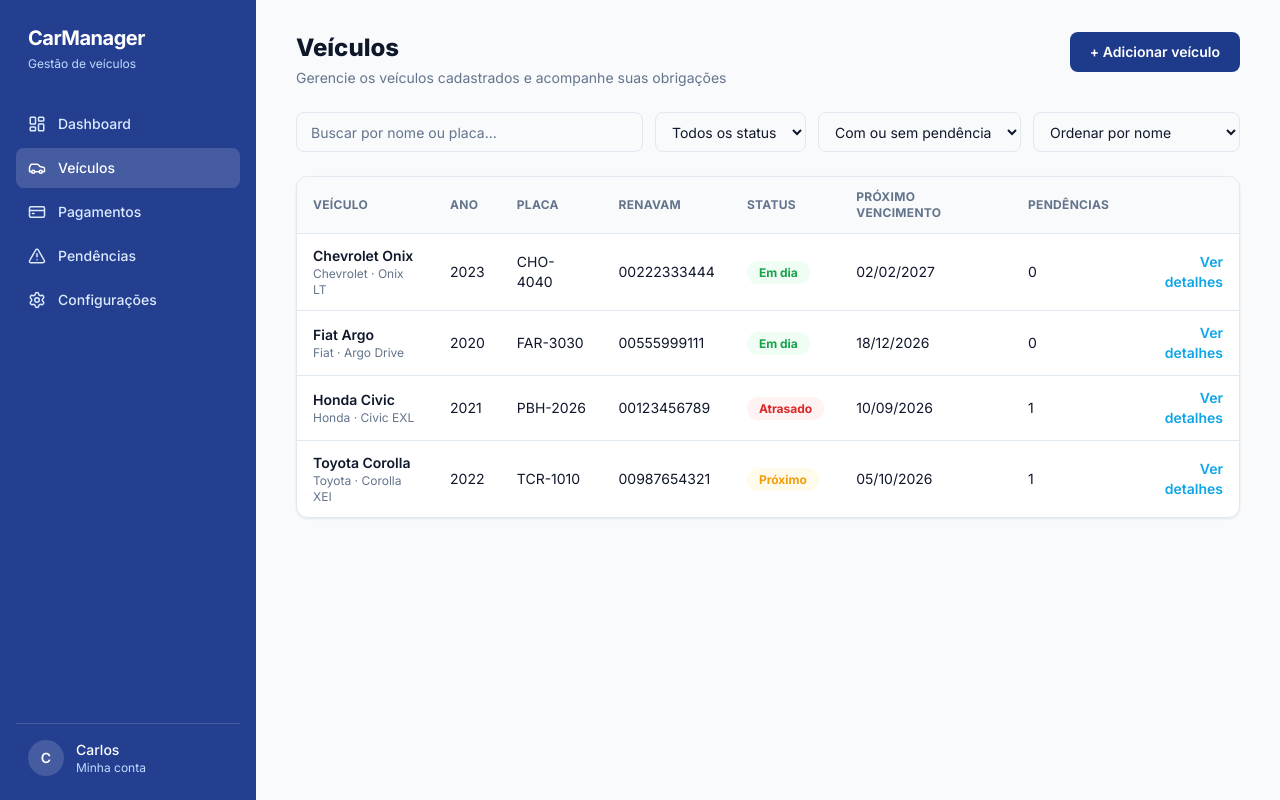
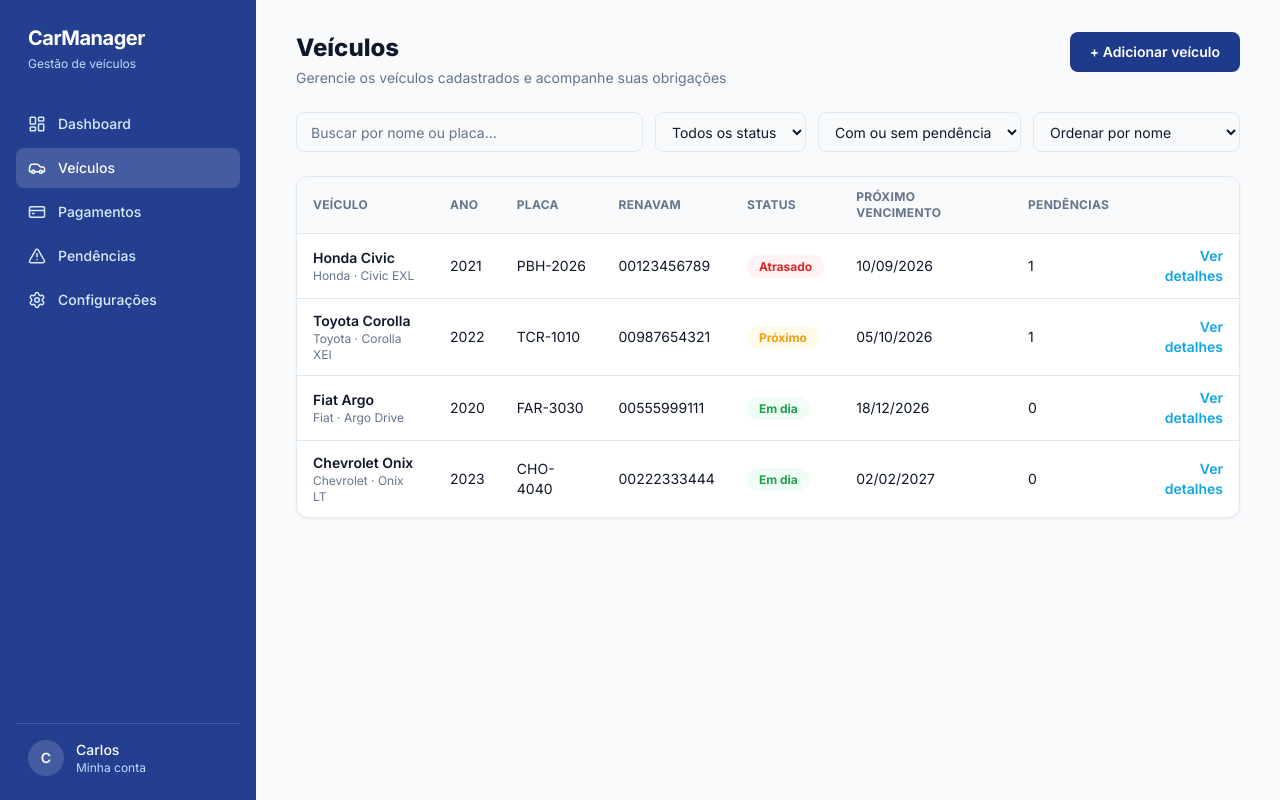
Before and after one commit to DevCarlos779/CarManager, a Next.js app: page /veiculos in a window 1280 px wide. Built offline with nearby package versions, Linux system fonts and the light colour scheme.

Commit message:
Deixando somente layout

```diff
--- a/src/app/veiculos/[placa]/page.tsx
+++ b/src/app/veiculos/[placa]/page.tsx
@@ -22,7 +22,6 @@ type VeiculoInfo = {
   renavam: string;
   chassi: string;
   cor: string;
-  observacoes: string;
 };
 
 // Mock: em produção isso viria de uma busca pelo params.id
@@ -34,7 +33,6 @@ const VEICULO: VeiculoInfo = {
   renavam: "00123456789",
   chassi: "9BW...F421",
   cor: "Prata",
-  observacoes: "Revisão feita em agosto/2026.",
 };
 
 const OBRIGACOES_INICIAIS: Obrigacao[] = [
@@ -63,50 +61,12 @@ const STATUS_CONFIG: Record<StatusObrigacao, { label: string; className: string
   atrasado: { label: "Atrasado", className: "bg-[#FEF2F2] text-[#DC2626]" },
 };
 
-function formatarMoeda(valor: number) {
-  return valor.toLocaleString("pt-BR", { style: "currency", currency: "BRL" });
-}
-
-// Nova data = mesmo dia/mês do vencimento original, no ano seguinte.
-function recalcularProximoVencimento(vencimentoAtual: string) {
-  const [dia, mes, ano] = vencimentoAtual.split("/");
-  return `${dia}/${mes}/${Number(ano) + 1}`;
-}
 
 export default function VeiculoDetalhes() {
   const [obrigacoes, setObrigacoes] = useState(OBRIGACOES_INICIAIS);
   const [obrigacaoSelecionada, setObrigacaoSelecionada] = useState<Obrigacao | null>(null);
   const [dataPagamento, setDataPagamento] = useState("");
 
-  function abrirModalPagamento(obrigacao: Obrigacao) {
-    setObrigacaoSelecionada(obrigacao);
-    setDataPagamento("");
-  }
-
-  function fecharModal() {
-    setObrigacaoSelecionada(null);
-  }
-
-  function confirmarPagamento() {
-    if (!obrigacaoSelecionada) return;
-
-    const novoVencimento = recalcularProximoVencimento(obrigacaoSelecionada.vencimento);
-
-    setObrigacoes(
-      obrigacoes.map((obrigacao) =>
-        obrigacao.id === obrigacaoSelecionada.id
-          ? {
-              ...obrigacao,
-              status: "pago",
-              dataPagamento,
-              vencimento: novoVencimento,
-            }
-          : obrigacao
-      )
-    );
-
-    fecharModal();
-  }
 
   return (
     <div className="flex flex-col gap-6">
@@ -151,12 +111,6 @@ export default function VeiculoDetalhes() {
           <div className="text-xs uppercase text-[#64748B]">Chassi</div>
           <div className="text-sm font-semibold text-[#0F172A]">{VEICULO.chassi}</div>
         </div>
-        {VEICULO.observacoes && (
-          <div className="col-span-3">
-            <div className="text-xs uppercase text-[#64748B]">Observações</div>
-            <div className="text-sm text-[#0F172A]">{VEICULO.observacoes}</div>
-          </div>
-        )}
       </div>
 
       <div>
@@ -180,7 +134,7 @@ export default function VeiculoDetalhes() {
               {obrigacoes.map((obrigacao) => (
                 <tr key={obrigacao.id} className="border-b border-[#E2E8F0] last:border-0">
                   <td className="px-4 py-3 font-semibold text-[#0F172A]">{obrigacao.tipo}</td>
-                  <td className="px-4 py-3 text-[#0F172A]">{formatarMoeda(obrigacao.valor)}</td>
+                  <td className="px-4 py-3 text-[#0F172A]">{obrigacao.valor}</td>
                   <td className="px-4 py-3 text-[#0F172A]">{obrigacao.vencimento}</td>
                   <td className="px-4 py-3 text-[#0F172A]">{obrigacao.dataPagamento ?? "—"}</td>
                   <td className="px-4 py-3">
@@ -191,7 +145,6 @@ export default function VeiculoDetalhes() {
                   <td className="px-4 py-3 text-right">
                     {obrigacao.status !== "pago" && (
                       <button
-                        onClick={() => abrirModalPagamento(obrigacao)}
                         className="font-semibold text-[#0EA5E9] hover:underline"
                       >
                         Marcar como pago
@@ -230,7 +183,7 @@ export default function VeiculoDetalhes() {
                 Próximo vencimento recalculado
               </div>
               <div className="mt-1 text-xl font-extrabold text-[#0F172A]">
-                {recalcularProximoVencimento(obrigacaoSelecionada.vencimento)}
+                {obrigacaoSelecionada.vencimento}
               </div>
               <div className="mt-2 text-xs text-[#64748B]">
                 Renovação anual: nova data = mesmo dia/mês do vencimento
@@ -240,13 +193,11 @@ export default function VeiculoDetalhes() {
 
             <div className="flex justify-end gap-3">
               <button
-                onClick={fecharModal}
                 className="rounded-lg border border-[#E2E8F0] px-4 py-2 text-sm font-semibold text-[#0F172A]"
               >
                 Cancelar
               </button>
               <button
-                onClick={confirmarPagamento}
                 disabled={!dataPagamento}
                 className="rounded-lg bg-[#1E3A8A] px-4 py-2 text-sm font-semibold text-white disabled:opacity-50"
               >
--- a/src/app/veiculos/page.tsx
+++ b/src/app/veiculos/page.tsx
@@ -75,34 +75,7 @@ const STATUS_CONFIG: Record<Status, { label: string; className: string }> = {
   "em-dia": { label: "Em dia", className: "bg-[#F0FDF4] text-[#16A34A]" },
 };
 
-type StatusFilter = "todos" | Status;
-type PendenciaFilter = "todos" | "com-pendencia" | "sem-pendencia";
-type SortKey = "nome" | "vencimento";
-
 export default function Veiculos() {
-  const [busca, setBusca] = useState("");
-  const [statusFiltro, setStatusFiltro] = useState<StatusFilter>("todos");
-  const [pendenciaFiltro, setPendenciaFiltro] =
-    useState<PendenciaFilter>("todos");
-  const [ordenacao, setOrdenacao] = useState<SortKey>("nome");
-
-  const veiculosFiltrados = MOCK_VEICULOS.filter((v) => {
-    const buscaMatch =
-      v.nome.toLowerCase().includes(busca.toLowerCase()) ||
-      v.placa.toLowerCase().includes(busca.toLowerCase());
-
-    const statusMatch = statusFiltro === "todos" || v.status === statusFiltro;
-
-    const pendenciaMatch =
-      pendenciaFiltro === "todos" ||
-      (pendenciaFiltro === "com-pendencia" && v.pendencias > 0) ||
-      (pendenciaFiltro === "sem-pendencia" && v.pendencias === 0);
-
-    return buscaMatch && statusMatch && pendenciaMatch;
-  }).sort((a, b) => {
-    if (ordenacao === "nome") return a.nome.localeCompare(b.nome);
-    return a.proximoVencimento.localeCompare(b.proximoVencimento);
-  });
 
   return (
     <div className="flex flex-col gap-6">
@@ -126,15 +99,11 @@ export default function Veiculos() {
 
       <div className="flex flex-wrap items-center gap-3">
         <input
-          value={busca}
-          onChange={(e) => setBusca(e.target.value)}
           placeholder="Buscar por nome ou placa..."
           className="h-10 min-w-[220px] flex-1 rounded-lg border border-[#E2E8F0] px-3.5 text-sm text-[#0F172A] placeholder:text-[#64748B] focus:outline-none focus:ring-2 focus:ring-[#1E3A8A]/30"
         />
 
         <select
-          value={statusFiltro}
-          onChange={(e) => setStatusFiltro(e.target.value as StatusFilter)}
           className="h-10 rounded-lg border border-[#E2E8F0] px-3 text-sm text-[#0F172A] focus:outline-none focus:ring-2 focus:ring-[#1E3A8A]/30"
         >
           <option value="todos">Todos os status</option>
@@ -144,10 +113,6 @@ export default function Veiculos() {
         </select>
 
         <select
-          value={pendenciaFiltro}
-          onChange={(e) =>
-            setPendenciaFiltro(e.target.value as PendenciaFilter)
-          }
           className="h-10 rounded-lg border border-[#E2E8F0] px-3 text-sm text-[#0F172A] focus:outline-none focus:ring-2 focus:ring-[#1E3A8A]/30"
         >
           <option value="todos">Com ou sem pendência</option>
@@ -156,8 +121,6 @@ export default function Veiculos() {
         </select>
 
         <select
-          value={ordenacao}
-          onChange={(e) => setOrdenacao(e.target.value as SortKey)}
           className="h-10 rounded-lg border border-[#E2E8F0] px-3 text-sm text-[#0F172A] focus:outline-none focus:ring-2 focus:ring-[#1E3A8A]/30"
         >
           <option value="nome">Ordenar por nome</option>
@@ -180,7 +143,7 @@ export default function Veiculos() {
             </tr>
           </thead>
           <tbody>
-            {veiculosFiltrados.map((v) => (
+            {MOCK_VEICULOS.map((v) => (
               <tr
                 key={v.id}
                 className="border-b border-[#E2E8F0] last:border-0 hover:bg-[#F8FAFC]"
@@ -216,7 +179,7 @@ export default function Veiculos() {
               </tr>
             ))}
 
-            {veiculosFiltrados.length === 0 && (
+            {MOCK_VEICULOS.length === 0 && (
               <tr>
                 <td
                   colSpan={8}
```
